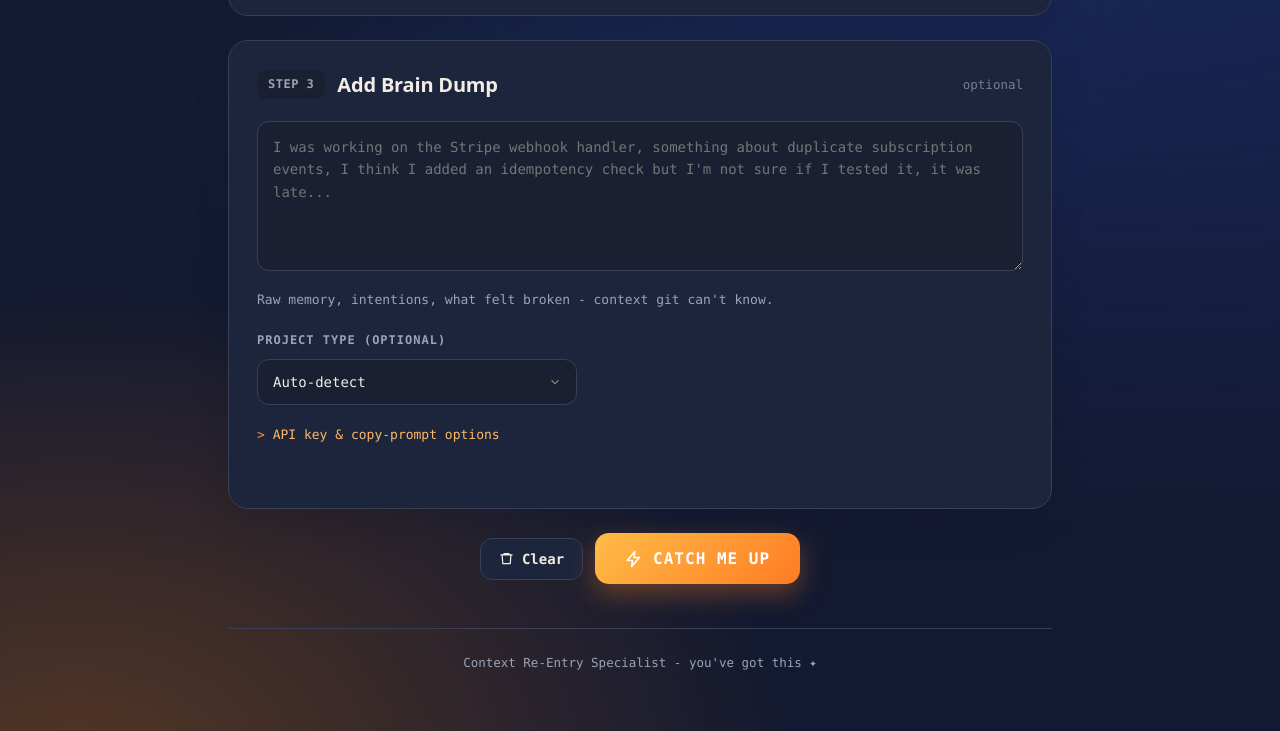
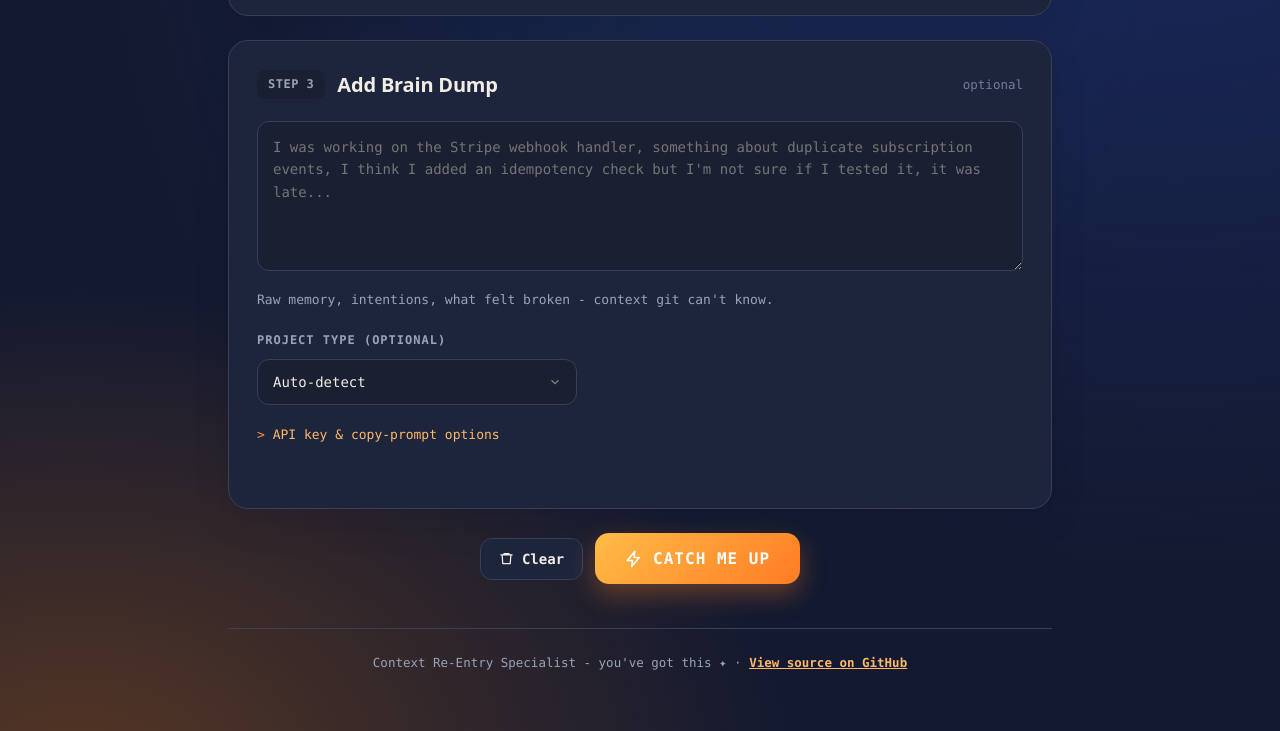
Before and after one commit to ms-codehorizon/context-reentry, a plain HTML site: page interface/index.html in a window 1280 px wide. Shown: the part 843-1574 px from the top of the page. Drawn offline with Linux system fonts and the light colour scheme.

Commit message:
Add demo GIF, README embed, source link in footer

```diff
--- a/interface/index.html
+++ b/interface/index.html
@@ -291,7 +291,7 @@ footer{margin-top:44px;border-top:1px solid var(--line);padding:24px 0 10px;font
   <div id="rawout"></div>
 </div>
 
-<footer>Context Re-Entry Specialist - you've got this &#10022;</footer>
+<footer>Context Re-Entry Specialist - you've got this &#10022; &middot; <a href="https://github.com/ms-codehorizon/context-reentry" target="_blank" rel="noopener" style="color:var(--accentink);font-weight:600">View source on GitHub</a></footer>
 </div>
 
 <script src="specialist.js"></script>
```
Also changed, not shown: demo.gif (added), 2 other files.
